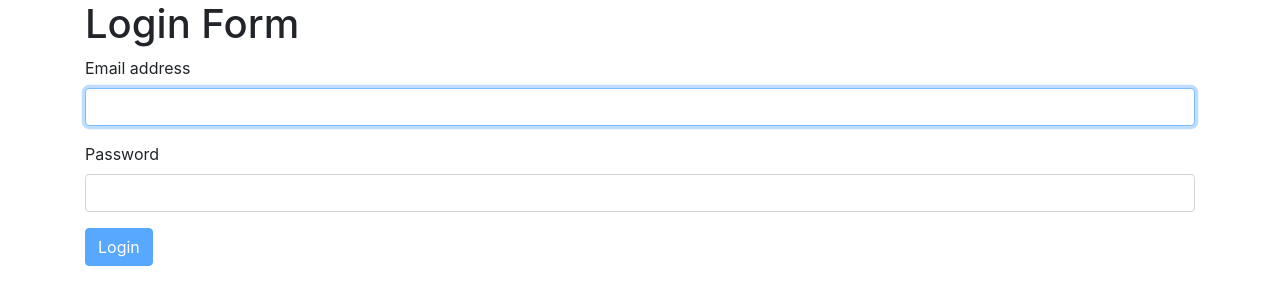
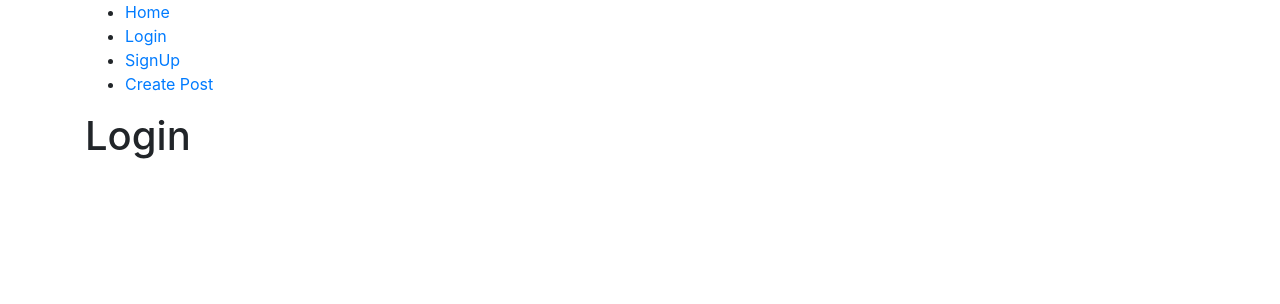
Before and after one commit to christianbiring1/Art_gallery_App, a React (Create React App) app: page /sign_in in a window 1280 px wide. Shown: the top 304 px of the page. Built offline with nearby package versions, Linux system fonts and the light colour scheme.

Commit message:
Set up the routing

```diff
--- a/package.json
+++ b/package.json
@@ -11,6 +11,7 @@
     "joi-browser": "13.4",
     "react": "^18.2.0",
     "react-dom": "^18.2.0",
+    "react-router-dom": "^6.7.0",
     "react-scripts": "5.0.1",
     "web-vitals": "^2.1.4"
   },
--- a/src/App.js
+++ b/src/App.js
@@ -1,9 +1,23 @@
 import './App.css';
-import LoginForm from './components/authentication';
+import { Routes, Route } from 'react-router-dom';
+import Home from './components/home';
+import NavBar from './components/navBar';
+import SignInForm from './components/auth/signIn';
+import SignUpForm from './components/auth/signUp';
+import CreatePost from './components/createItem';
 function App() {
   return (
     <div className="container">
-      <LoginForm />
+      <NavBar />
+      <div className="content">
+        <Routes>
+          <Route path="/" exact element={<Home />} />
+          <Route path="/sign_in" element={<SignInForm />} />
+          <Route path="/sign_up" element={<SignUpForm />} />
+          <Route path="/new" element={<CreatePost />} />
+          <Route path="/product" element={<SignUpForm />} />
+        </Routes>
+      </div>
     </div>
   );
 }
--- /dev/null
+++ b/src/components/auth/signIn.jsx
@@ -0,0 +1,7 @@
+const SignInForm = () => {
+  return (
+    <h1>Login</h1>
+  );
+}
+
+export default SignInForm;
--- a/src/components/authentication.jsx
+++ b/src/components/auth/signUp.jsx
@@ -1,9 +1,9 @@
 import React, { Component } from 'react';
 import Joi from 'joi-browser';
-import { createUserWithEmailAndPassword } from 'firebase/auth'
-import { auth } from '../firebase-config';
+import { createUserWithEmailAndPassword } from 'firebase/auth';
+import { auth } from '../../firebase-config';
 
-class LoginForm extends Component {
+class SignUpForm extends Component {
   state = {
     user: {
       email: '',
@@ -63,7 +63,7 @@ class LoginForm extends Component {
 
     return (
       <React.Fragment>
-        <h1>Login Form</h1>
+        <h1>Sign up Form</h1>
         <form onSubmit={this.handleSubmit}>
           <div className="form-group">
             <label htmlFor="email">Email address</label>
@@ -103,4 +103,4 @@ class LoginForm extends Component {
   }
 }
 
-export default LoginForm;
+export default SignUpForm;
--- /dev/null
+++ b/src/components/createItem.jsx
@@ -0,0 +1,9 @@
+import React from 'react';
+
+const CreatePost = () => {
+  return (
+    <h1>Create an Item</h1>
+  );
+}
+
+export default CreatePost;
--- /dev/null
+++ b/src/components/home.jsx
@@ -0,0 +1,9 @@
+const Home = () => {
+  return (
+    <div className="container">
+      Home
+    </div>
+  );
+}
+
+export default Home
--- /dev/null
+++ b/src/components/navBar.jsx
@@ -0,0 +1,23 @@
+import React from 'react';
+import { Link } from 'react-router-dom';
+
+const NavBar = () => {
+  return (
+    <ul>
+      <li>
+        <Link to="/">Home</Link>
+      </li>
+      <li>
+        <Link to="/sign_in">Login</Link>
+      </li>
+      <li>
+        <Link to="/sign_up">SignUp</Link>
+      </li>
+      <li>
+        <Link to="/new">Create Post</Link>
+      </li>
+    </ul>
+  );
+}
+
+export default NavBar;
--- a/src/firebase-config.js
+++ b/src/firebase-config.js
@@ -1,6 +1,7 @@
 // Import the functions you need from the SDKs you need
 import { initializeApp } from "firebase/app";
-import { getAuth, } from "firebase/auth";
+import { getAuth } from "firebase/auth";
+
 // TODO: Add SDKs for Firebase products that you want to use
 // https://firebase.google.com/docs/web/setup#available-libraries
 
--- a/src/index.js
+++ b/src/index.js
@@ -1,5 +1,6 @@
 import React from 'react';
 import ReactDOM from 'react-dom/client';
+import { BrowserRouter } from 'react-router-dom';
 import './index.css';
 import App from './App';
 import 'bootstrap/dist/css/bootstrap.css';
@@ -8,7 +9,9 @@ import reportWebVitals from './reportWebVitals';
 const root = ReactDOM.createRoot(document.getElementById('root'));
 root.render(
   <React.StrictMode>
-    <App />
+    <BrowserRouter>
+      <App />
+    </BrowserRouter>
   </React.StrictMode>
 );
 
```
Also changed, not shown: 1 other file (tests, documents, lock files or other folders).
